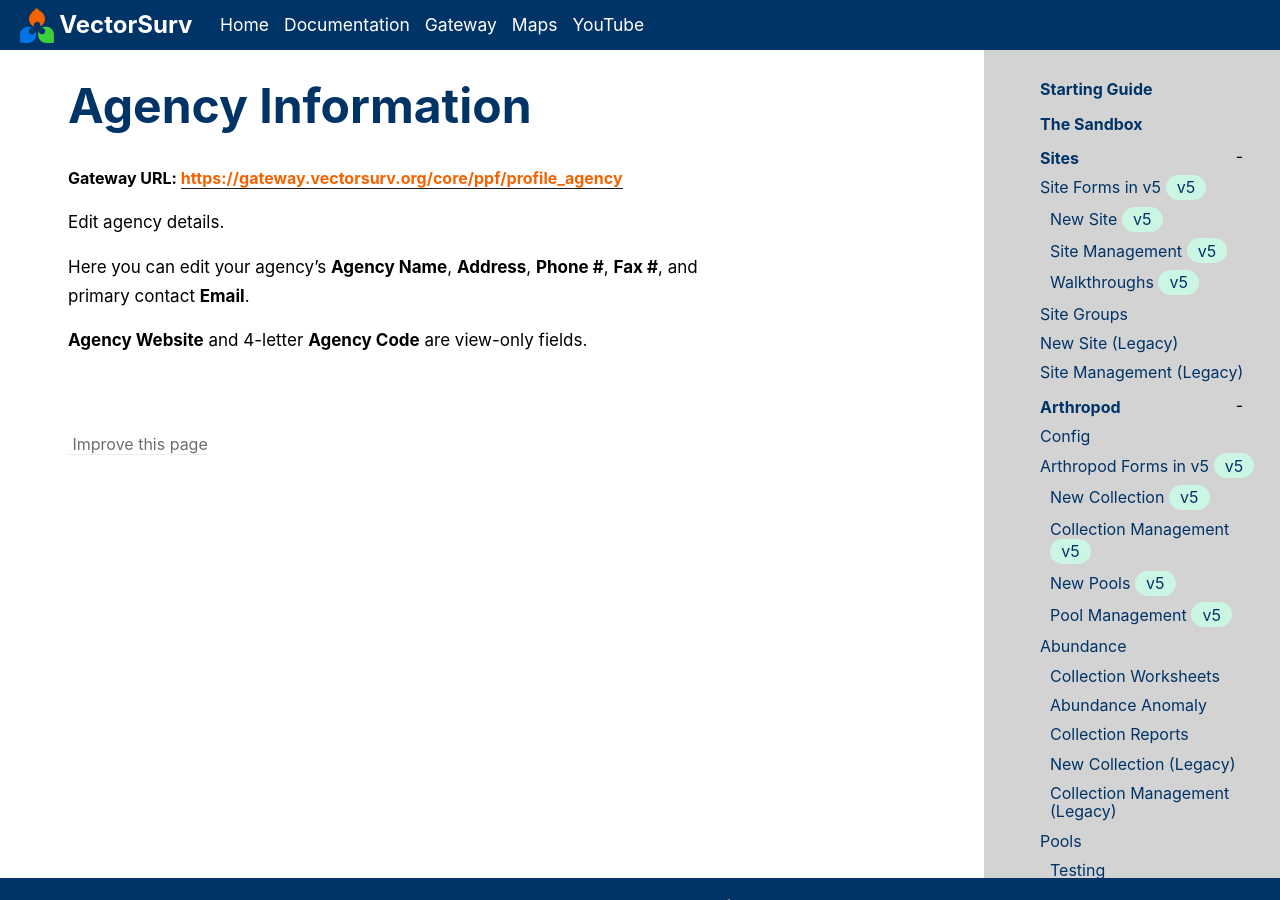
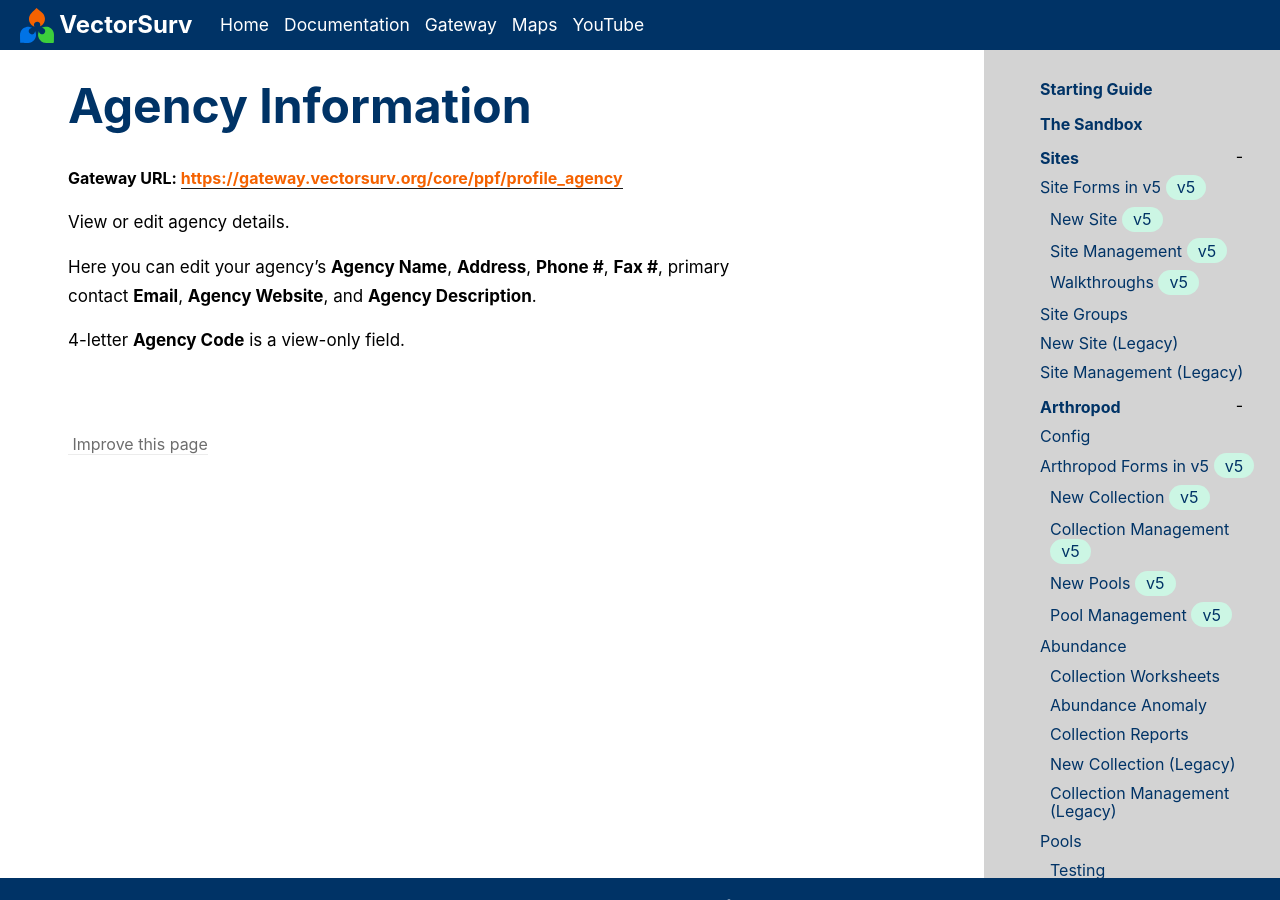
Before and after one commit to tlvaldepena/vectorsurv.org, a Jekyll site: the page built from _docs/settings/agency-info.md, in a window 1280 px wide and 900 px high. Built offline with Jekyll 4.4.1, drawn with Linux system fonts in a browser that asks for light colours.

Commit message:
Update agency docs to include all available fields

```diff
--- a/_docs/settings/agency-info.md
+++ b/_docs/settings/agency-info.md
@@ -3,8 +3,8 @@ title: Agency Information
 gateway-url: https://gateway.vectorsurv.org/core/ppf/profile_agency
 ---
 
-Edit agency details.
+View or edit agency details.
 
-Here you can edit your agency's **Agency Name**, **Address**, **Phone #**, **Fax #**, and primary contact **Email**.
+Here you can edit your agency's **Agency Name**, **Address**, **Phone #**, **Fax #**, primary contact **Email**, **Agency Website**, and **Agency Description**.
 
-**Agency Website** and 4-letter **Agency Code** are view-only fields.
+4-letter **Agency Code** is a view-only field.
```
